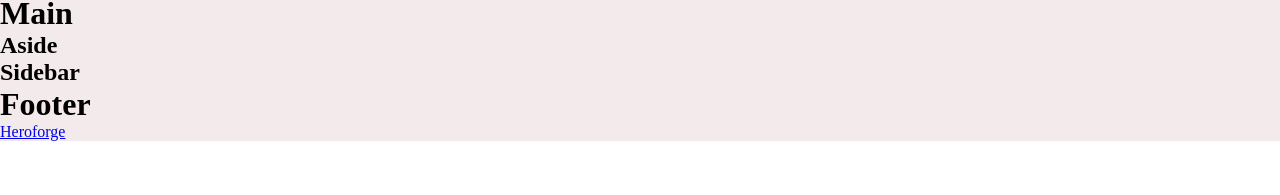
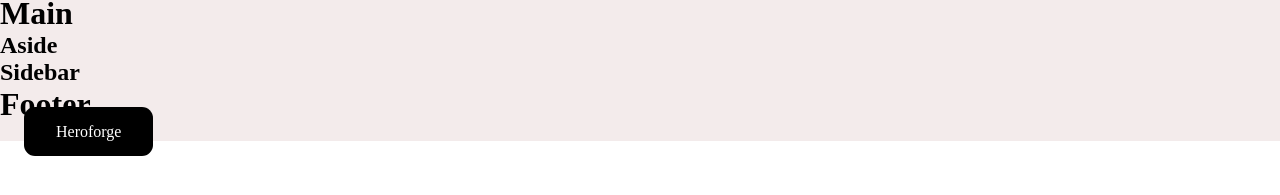
Before and after one commit to FabrroSimula/EserciziHtml, a plain HTML site: page Terzo Lavoro/index.html in a window 1280 px wide. Shown: the part 87-282 px from the top of the page. Drawn offline with Linux system fonts and the light colour scheme.

Commit message:
progetto html Fabrizio

```diff
--- a/Terzo Lavoro/css/style.css
+++ b/Terzo Lavoro/css/style.css
@@ -28,3 +28,18 @@ main{
 footer{
 
 }
+
+#link{
+    padding: 16px 32px;
+    border-radius: 11px;
+    margin: 24px;
+    background: #000000;
+    color: #ffffff;
+    cursor: pointer;
+    text-decoration: none;
+}
+#link:hover{
+    background: #ffffff;
+    color: #000000;
+
+}
```
